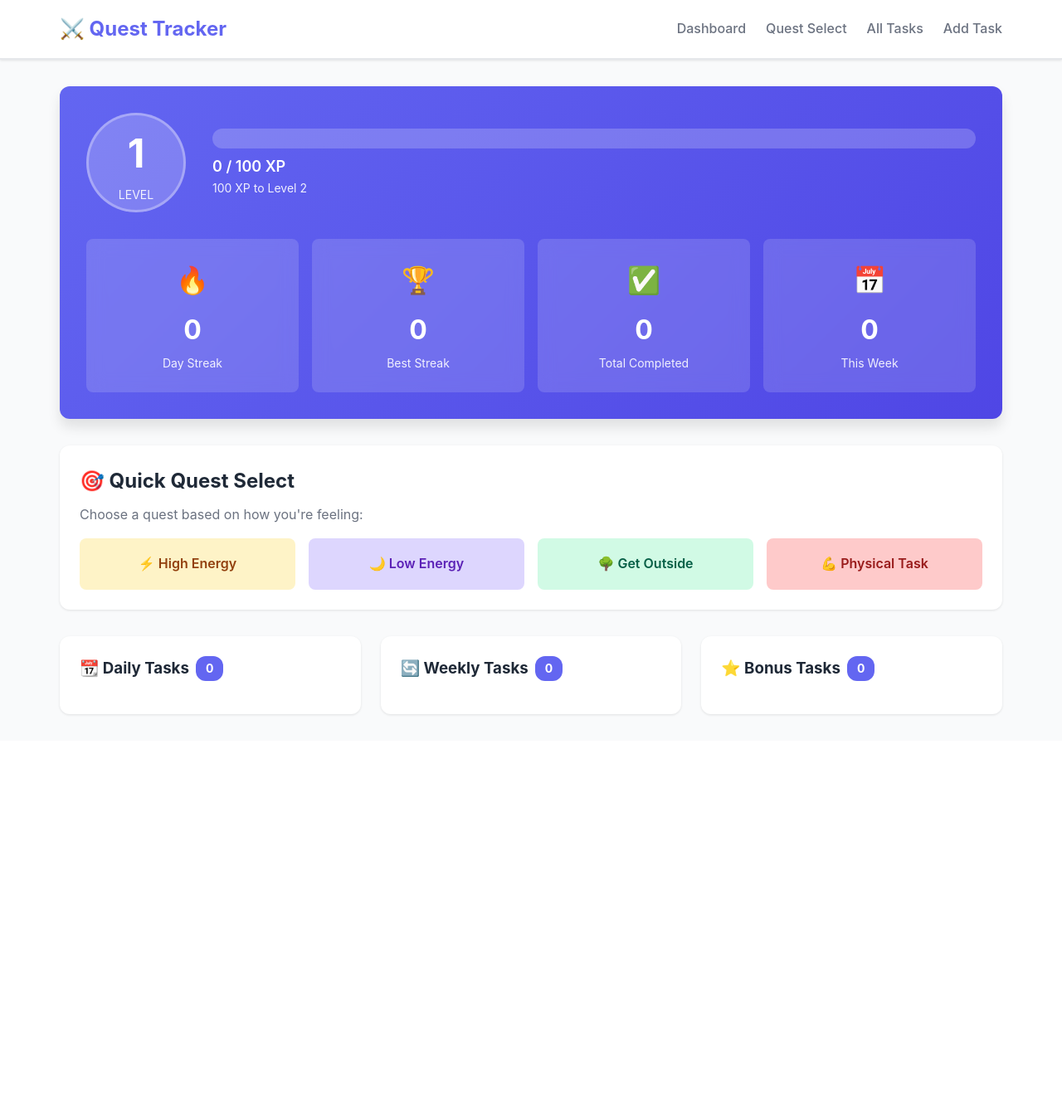
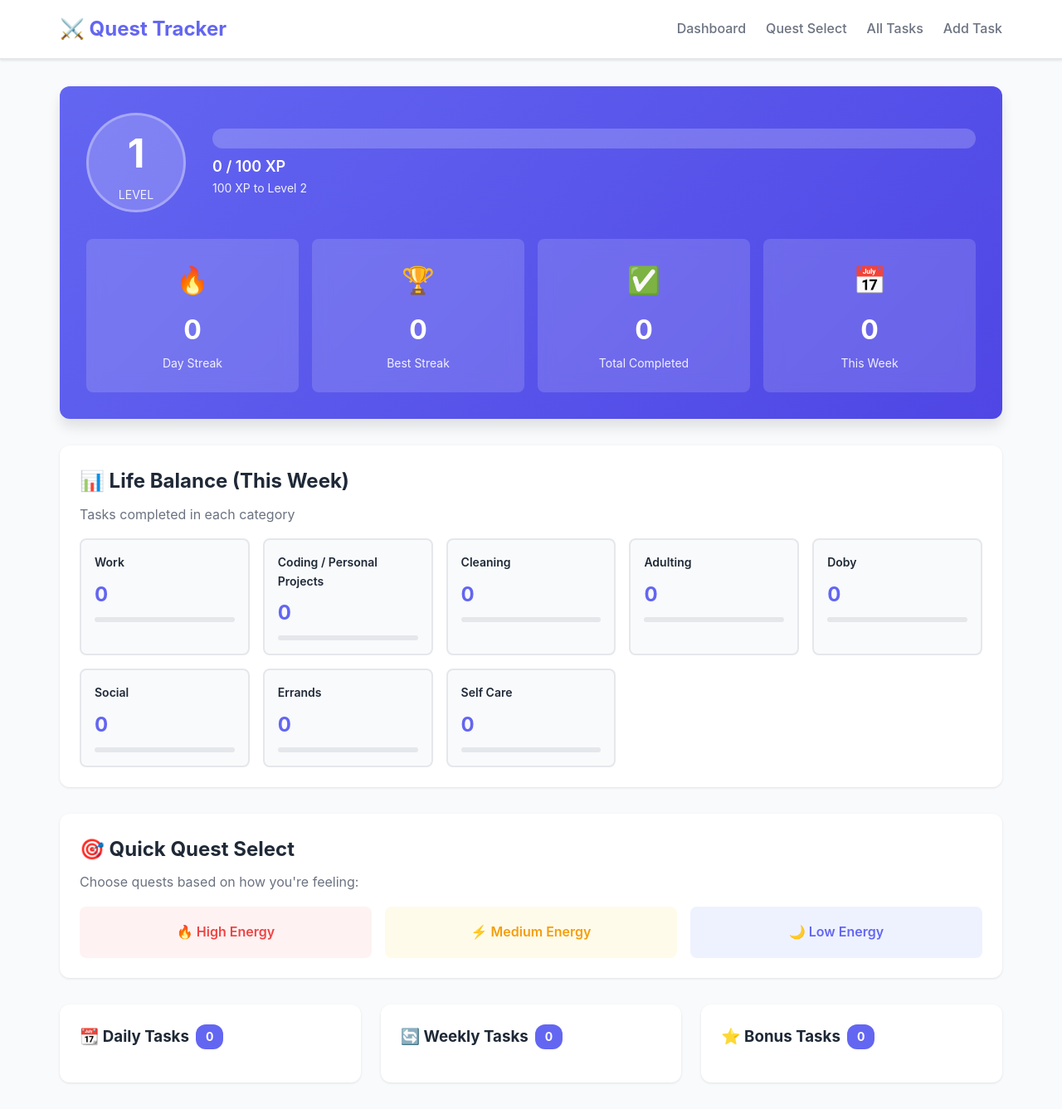
Before and after one commit to sonni-dev/conquer, a Flask app: page / in a window 1280 px wide. Shown: the whole page at 83% size. Before the commit the page ends 863 px from the top, so only its background shows below. Run offline with Flask 3, Linux system fonts and the light colour scheme; data comes from the database, SQL or seed files in the repository; data that the repository does not hold is empty.

Commit message:
update dashboard temp and style.css  w tier/category

```diff
--- a/static/css/style.css
+++ b/static/css/style.css
@@ -12,6 +12,14 @@
     --border-color: #e5e7eb;
     --shadow: 0 1px 3px rgba(0, 0, 0, 0.1);
     --shadow-lg: 0 10px 15px rgba(0, 0, 0, 0.1);
+
+    /* Tier colors */
+    --tier-high: #ef4444;
+    --tier-high-bg: #fef2f2;
+    --tier-medium: #f59e0b;
+    --tier-medium-bg: #fffbeb;
+    --tier-low: #6366f1;
+    --tier-low-bg: #eef2ff;
 }
 
 * {
@@ -178,6 +186,58 @@ body {
     opacity: 0.9;
 }
 
+/* Category Section */
+.category-section {
+    background: var(--bg-secondary);
+    border-radius: 12px;
+    padding: 1.5rem;
+    box-shadow: var(--shadow);
+}
+
+.category-section h2 {
+    margin-bottom: 0.5rem;
+}
+
+.category-grid {
+    display: grid;
+    grid-template-columns: repeat(auto-fill, minmax(200px, 1fr));
+    gap: 1rem;
+    margin-top: 1rem;
+}
+
+.category-card {
+    background: var(--bg-color);
+    border-radius: 8px;
+    padding: 1rem;
+    border: 2px solid var(--border-color);
+}
+
+.category-name {
+    font-weight: 600;
+    margin-bottom: 0.5rem;
+    font-size: 0.875rem;
+}
+
+.category-count {
+    font-size: 1.5rem;
+    font-weight: 700;
+    color: var(--primary-color);
+    margin-bottom: 0.5rem;
+}
+
+.category-bar-bg {
+    background: var(--border-color);
+    border-radius: 4px;
+    height: 6px;
+    overflow: hidden;
+}
+
+.category-bar-fill {
+    background: var(--primary-color);
+    height: 100%;
+    transition: width 0.5s ease;
+}
+
 /* Completions Section */
 .completions-section {
     background: var(--bg-secondary);
@@ -257,23 +357,18 @@ body {
 }
 
 .mood-btn.high-energy {
-    background: #fef3c7;
-    color: #92400e;
+    background: var(--tier-high-bg);
+    color: var(--tier-high);
+}
+
+.mood-btn.medium-energy {
+    background: var(--tier-medium-bg);
+    color: var(--tier-medium);
 }
 
 .mood-btn.low-energy {
-    background: #ddd6fe;
-    color: #5b21b6;
-}
-
-.mood-btn.outdoor {
-    background: #d1fae5;
-    color: #065f46;
-}
-
-.mood-btn.physical {
-    background: #fecaca;
-    color: #991b1b;
+    background: var(--tier-low-bg);
+    color: var(--tier-low);
 }
 
 .mood-btn:hover {
--- a/templates/dashboard.html
+++ b/templates/dashboard.html
@@ -44,6 +44,25 @@
         </div>
     </div>
 
+    <!-- Category Balance -->
+    <div class="category-section">
+        <h2>📊 Life Balance (This Week)</h2>
+        <p class="subtitle">Tasks completed in each category</p>
+        <div class="category-grid">
+            {% for category in categories %}
+            <div class="category-card">
+                <div class="category-name">{{ category }}</div>
+                <div class="category-count">{{ category_stats.get(category, 0) }}</div>
+                <div class="category-bar-bg">
+                    {% set max_count = category_stats.values()|max if category_stats.values()|list else 1 %}
+                    {% set percentage = (category_stats.get(category, 0) / max_count * 100) if max_count > 0 else 0 %}
+                    <div class="category-bar-fill" style="width: {{ percentage }}%"></div>
+                </div>
+            </div>
+            {% endfor %}
+        </div>
+    </div>
+
     <!-- Today's Completions -->
     {% if todays_completions %}
     <div class="completions-section">
@@ -52,8 +71,20 @@
             {% for completion in todays_completions %}
             <div class="completion-item">
                 <span class="completion-check">✓</span>
-                <span class="completion-title">{{ completion.title }}</span>
-                <span class="completion-points">+{{ completion.points }} XP</span>
+                <div class="completion-info">
+                    <span class="completion-title">{{ completion.title }}</span>
+                    <span class="completion-category">{{ completion.category }}</span>
+                </div>
+                <div class="completion-meta">
+                    {% if completion.tier_completed == 'high' %}
+                    <span class="tier-badge high">🔥 High</span>
+                    {% elif completion.tier_completed == 'medium' %}
+                    <span class="tier-badge medium">⚡ Medium</span>
+                    {% else %}
+                    <span class="tier-badge low">🌙 Low</span>
+                    {% endif %}
+                    <span class="completion-points">+{{ completion.points_earned }} XP</span>
+                </div>
             </div>
             {% endfor %}
         </div>
@@ -63,19 +94,16 @@
     <!-- Quick Quest Select -->
     <div class="quick-select">
         <h2>🎯 Quick Quest Select</h2>
-        <p class="subtitle">Choose a quest based on how you're feeling:</p>
+        <p class="subtitle">Choose quests based on how you're feeling:</p>
         <div class="mood-buttons">
             <a href="{{ url_for('quest_select') }}?energy=high" class="mood-btn high-energy">
-                ⚡ High Energy
+                🔥 High Energy
+            </a>
+            <a href="{{ url_for('quest_select') }}?energy=medium" class="mood-btn medium-energy">
+                ⚡ Medium Energy
             </a>
             <a href="{{ url_for('quest_select') }}?energy=low" class="mood-btn low-energy">
                 🌙 Low Energy
-            </a>
-            <a href="{{ url_for('quest_select') }}?location=outdoor" class="mood-btn outdoor">
-                🌳 Get Outside
-            </a>
-            <a href="{{ url_for('quest_select') }}?effort=physical" class="mood-btn physical">
-                💪 Physical Task
             </a>
         </div>
     </div>
@@ -89,6 +117,7 @@
                 <div class="task-item">
                     <div class="task-info">
                         <div class="task-title">{{ task.title }}</div>
+                        <div class="task-subtitle">{{ task.category }}</div>
                         <div class="task-tags">
                             {% if task.effort_type %}
                             <span class="tag tag-effort">{{ task.effort_type }}</span>
@@ -96,14 +125,11 @@
                             {% if task.location_type %}
                             <span class="tag tag-location">{{ task.location_type }}</span>
                             {% endif %}
-                            {% if task.energy_level %}
-                            <span class="tag tag-energy">{{ task.energy_level }}</span>
-                            {% endif %}
                         </div>
                     </div>
                     <div class="task-actions">
-                        <span class="task-points">{{ task.points }} XP</span>
-                        <button class="btn-complete" onclick="completeTask({{ task.id }})">✓</button>
+                        <span class="task-points-range">{{ task.low_points }}-{{ task.high_points }} XP</span>
+                        <a href="{{ url_for('task_detail', task_id=task.id) }}" class="btn-complete">✓</a>
                     </div>
                 </div>
                 {% endfor %}
@@ -117,6 +143,7 @@
                 <div class="task-item">
                     <div class="task-info">
                         <div class="task-title">{{ task.title }}</div>
+                        <div class="task-subtitle">{{ task.category }}</div>
                         <div class="task-tags">
                             {% if task.effort_type %}
                             <span class="tag tag-effort">{{ task.effort_type }}</span>
@@ -127,8 +154,8 @@
                         </div>
                     </div>
                     <div class="task-actions">
-                        <span class="task-points">{{ task.points }} XP</span>
-                        <button class="btn-complete" onclick="completeTask({{ task.id }})">✓</button>
+                        <span class="task-points-range">{{ task.low_points }}-{{ task.high_points }} XP</span>
+                        <a href="{{ url_for('task_detail', task_id=task.id) }}" class="btn-complete">✓</a>
                     </div>
                 </div>
                 {% endfor %}
@@ -142,18 +169,16 @@
                 <div class="task-item">
                     <div class="task-info">
                         <div class="task-title">{{ task.title }}</div>
+                        <div class="task-subtitle">{{ task.category }}</div>
                         <div class="task-tags">
                             {% if task.effort_type %}
                             <span class="tag tag-effort">{{ task.effort_type }}</span>
                             {% endif %}
-                            {% if task.energy_level %}
-                            <span class="tag tag-energy">{{ task.energy_level }}</span>
-                            {% endif %}
                         </div>
                     </div>
                     <div class="task-actions">
-                        <span class="task-points">{{ task.points }} XP</span>
-                        <button class="btn-complete" onclick="completeTask({{ task.id }})">✓</button>
+                        <span class="task-points-range">{{ task.low_points }}-{{ task.high_points }} XP</span>
+                        <a href="{{ url_for('task_detail', task_id=task.id) }}" class="btn-complete">✓</a>
                     </div>
                 </div>
                 {% endfor %}
```
Also changed, not shown: other parts of static/css/style.css (+181 -229 lines).
